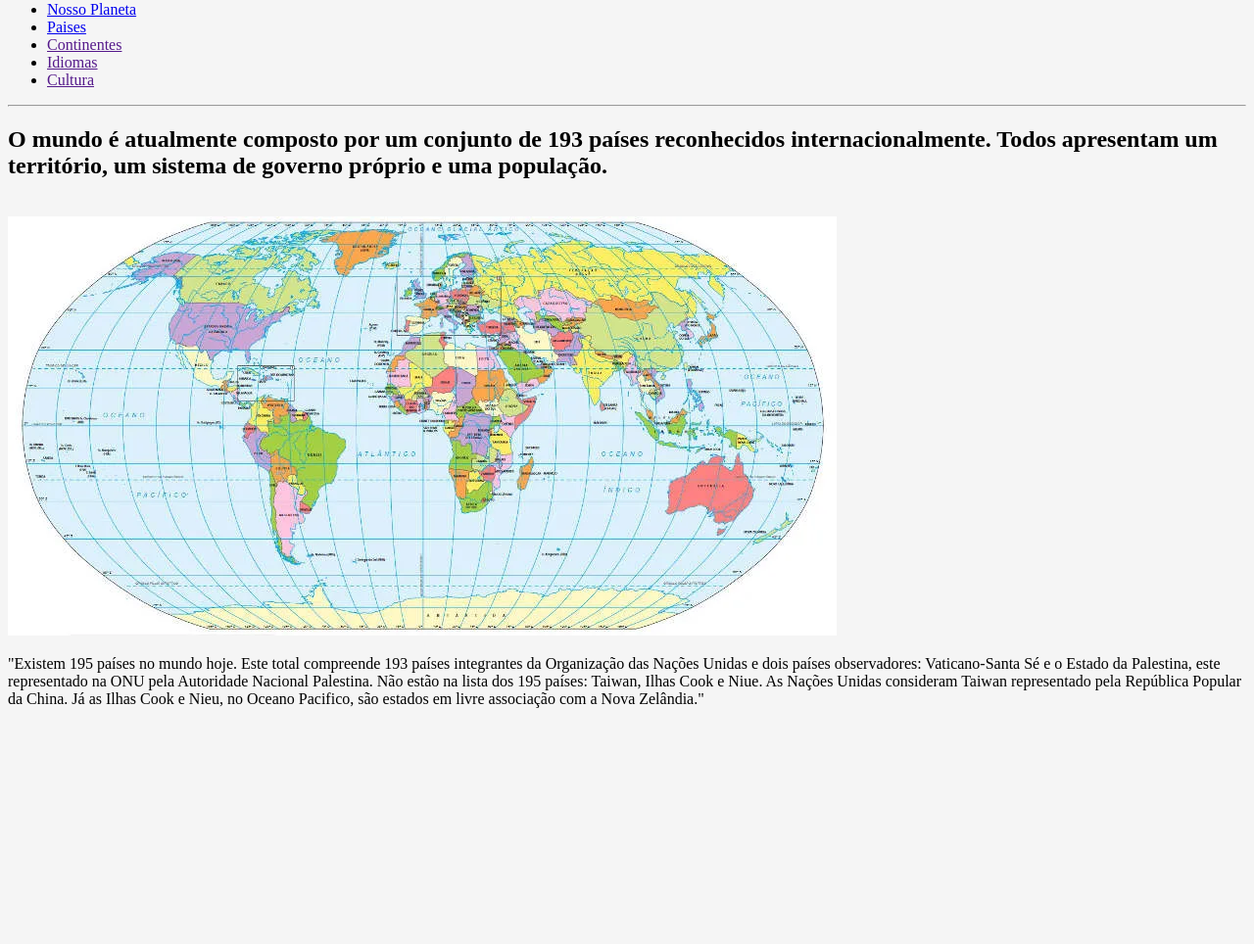
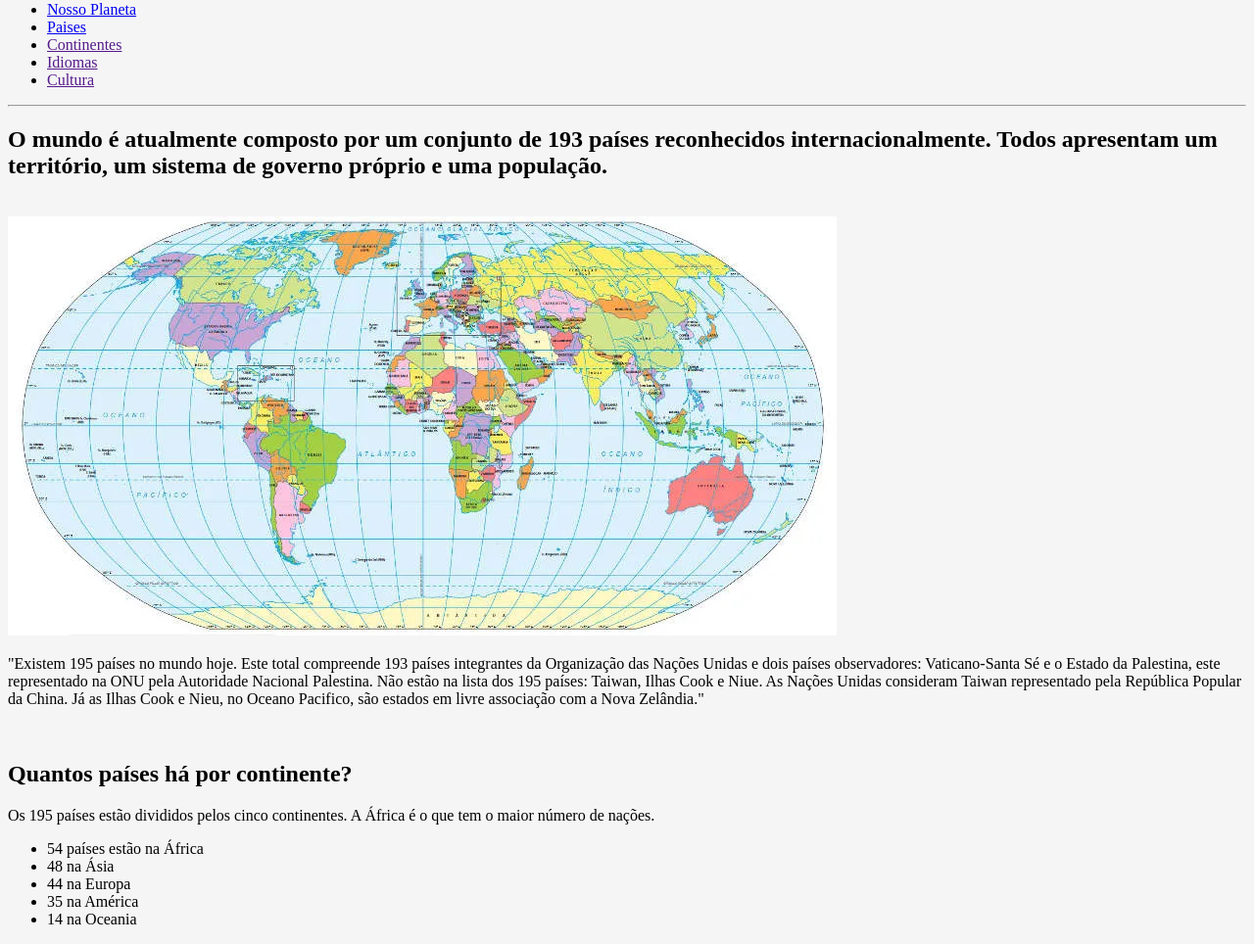
Before and after one commit to JoRicci/projeto_git, a plain HTML site: page paises/index.html in a window 1280 px wide. Shown: the part 131-1095 px from the top of the page at 98% size. Before the commit the page ends 870 px from the top, so only its background shows below. Drawn offline with Linux system fonts and the light colour scheme; files that its build step writes are made by us from their sources.

Commit message:
add second page

```diff
--- a/paises/index.html
+++ b/paises/index.html
@@ -29,6 +29,18 @@
         <p>
             "Existem 195 países no mundo hoje. Este total compreende 193 países integrantes da Organização das Nações Unidas e dois países observadores: Vaticano-Santa Sé e o Estado da Palestina, este representado na ONU pela Autoridade Nacional Palestina. Não estão na lista dos 195 países: Taiwan, Ilhas Cook e Niue. As Nações Unidas consideram Taiwan representado pela República Popular da China. Já as Ilhas Cook e Nieu, no Oceano Pacifico, são estados em livre associação com a Nova Zelândia."
         </p>
+        <br>
+        <h2>Quantos países há por continente?</h2>
+        <p>
+            Os 195 países estão divididos pelos cinco continentes. A África é o que tem o maior número de nações.
+        </p>
+        <ul type="disc">
+            <li>54 países estão na África</li>
+            <li>48 na Ásia</li>
+            <li>44 na Europa</li>
+            <li>35 na América</li>
+            <li>14 na Oceania</li>
+        </ul>
     </main>
     <footer>
 
```
